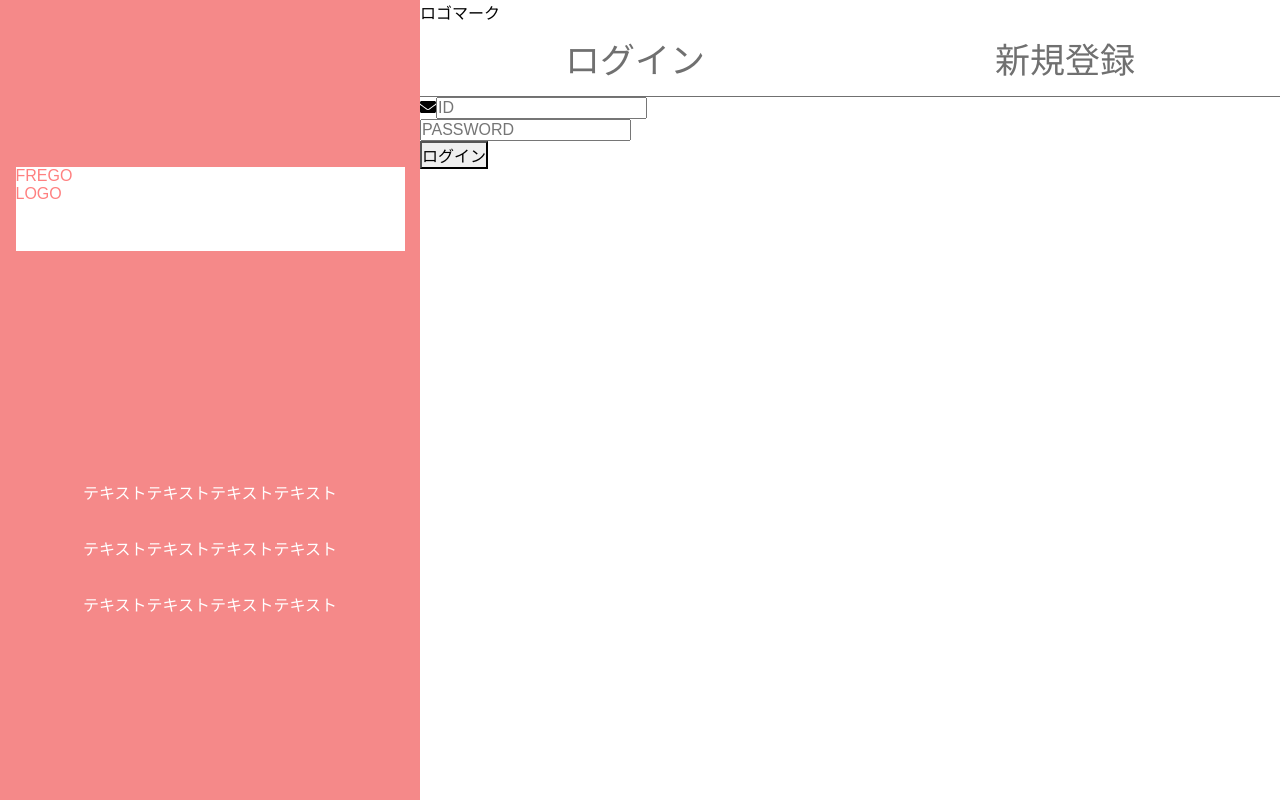
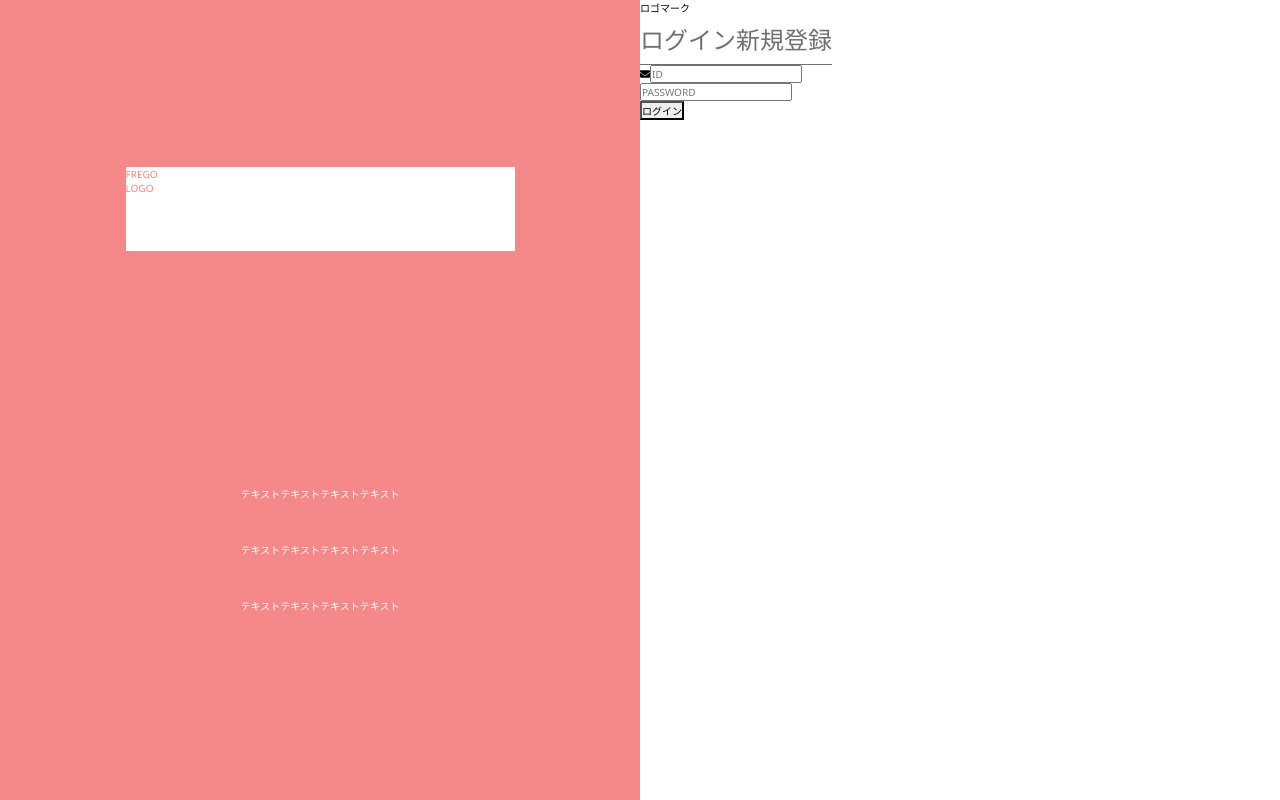
Before and after one commit to ms2019iwb/frontend, a React (Create React App) app: page / in a window 1280 px wide. Built offline with nearby package versions, Linux system fonts and the light colour scheme.

Commit message:
fix tab and add reset css

```diff
--- a/src/App.css
+++ b/src/App.css
@@ -4,17 +4,21 @@
     box-sizing: border-box;
 }
 
-body {
+html {
     font-size: 62.5%;
 }
 
 h1, h2, h3, h4, h5, h6, div, li, input, p, span, a {
-    /* font-familyの記述位置 */
+    font-family: Segoe UI;
     font-size: 1rem;
 }
 
 h1, h2, h3, h4, h5, h6 {
     font-weight: normal;
+}
+
+ul {
+    list-style: none;
 }
 
 a {
--- a/src/components/Button/Tab.js
+++ b/src/components/Button/Tab.js
@@ -5,13 +5,7 @@ import { NavLink } from 'react-router-dom';
 class Tab extends Component {
   render() {
     return (
-      <Tabutton
-        color={this.props.color}
-        activeColor={this.props.activeColor}
-        borderPx={this.props.borderPx}
-        activeBorderPx={this.props.activeBorderPx}
-        to={this.props.to}
-      >
+      <Tabutton color={this.props.color} activeColor={this.props.activeColor} to={this.props.to}>
         {this.props.text}
       </Tabutton>
     );
@@ -21,26 +15,24 @@ class Tab extends Component {
 Tab.defaultProps = {
   color: '#707070',
   activeColor: '#e95252',
-  borderPx: '1px',
-  activeBorderPx: '3px',
   to: '/',
-  text: 'ボタン'
+  text: ''
 };
 
 export default Tab;
 
 const Tabutton = styled(NavLink)`
   display: block;
-  width: 430px;
-  line-height: 72px;
+  border-bottom: solid 1px ${props => props.color};
+  width: 100%;
+  height: 50px;
+  line-height: 50px;
   text-align: center;
-  border-bottom: ${props => props.borderPx} solid ${props => props.color};
-  font-size: 35px;
+  font-size: 2.4rem;
   color: ${props => props.color};
-  font-family: Segoe UI !important;
 
   &.active {
+    border-bottom: solid 3px ${props => props.activeColor};
     color: ${props => props.activeColor};
-    border-bottom: ${props => props.activeBorderPx} solid ${props => props.activeColor};
   }
 `
--- a/src/containers/Account/components/TabList.js
+++ b/src/containers/Account/components/TabList.js
@@ -5,17 +5,25 @@ import Tab from '../../../components/Button/Tab';
 class TabList extends Component {
   render() {
     return (
-      <Root>
-        <Tab color='#707070' activeColor='#e95252' borderPx='1px' activeBorderPx='3px' to='/login' text='ログイン' />
-        <Tab color='#707070' activeColor='#e95252' borderPx='1px' activeBorderPx='3px' to='/signup' text='新規登録' />
-      </Root>
+      <List>
+        <Item>
+          <Tab color='#707070' activeColor='#e95252' to='/login' text='ログイン' />
+        </Item>
+        <Item>
+          <Tab color='#707070' activeColor='#e95252' to='/signup' text='新規登録' />
+        </Item>
+      </List>
     );
   }
 }
 
 export default TabList;
 
-const Root = styled.div`
+const List = styled.ul`
   display: flex;
   width: 100%;
 `
+
+const Item = styled.li`
+  width: 50%;
+`
```
